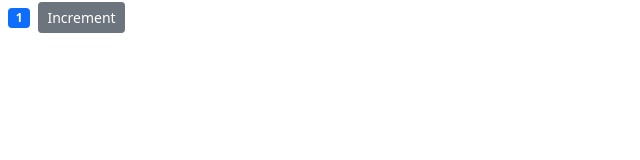
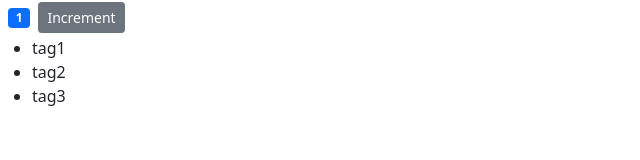
Before and after one commit to GRy82/counterAppRepo, a React (Create React App) app: page / in a window 1280 px wide. Shown: the top 160 px of the page, without its empty margins (0-640 px from the left). Built offline with nearby package versions, Linux system fonts and the light colour scheme.

Commit message:
unordered list added to virtual dom within Counter's render function.

```diff
--- a/src/components/counter.jsx
+++ b/src/components/counter.jsx
@@ -2,7 +2,8 @@
 
 class Counter extends Component {
     state = {
-        count: 1
+        count: 1,
+        tags: [ 'tag1', 'tag2', 'tag3' ]
     }
 
     render() {
@@ -10,6 +11,9 @@
         <React.Fragment>
             <span className={this.getBadgeClasses()}>{this.formatCount()}</span>
             <button className='btn btn-secondary btn-sm'>Increment</button>
+            <ul>
+                {this.state.tags.map(tag => <li key={tag}>{ tag }</li>)}
+            </ul>
         </React.Fragment>
         );
     }
```
